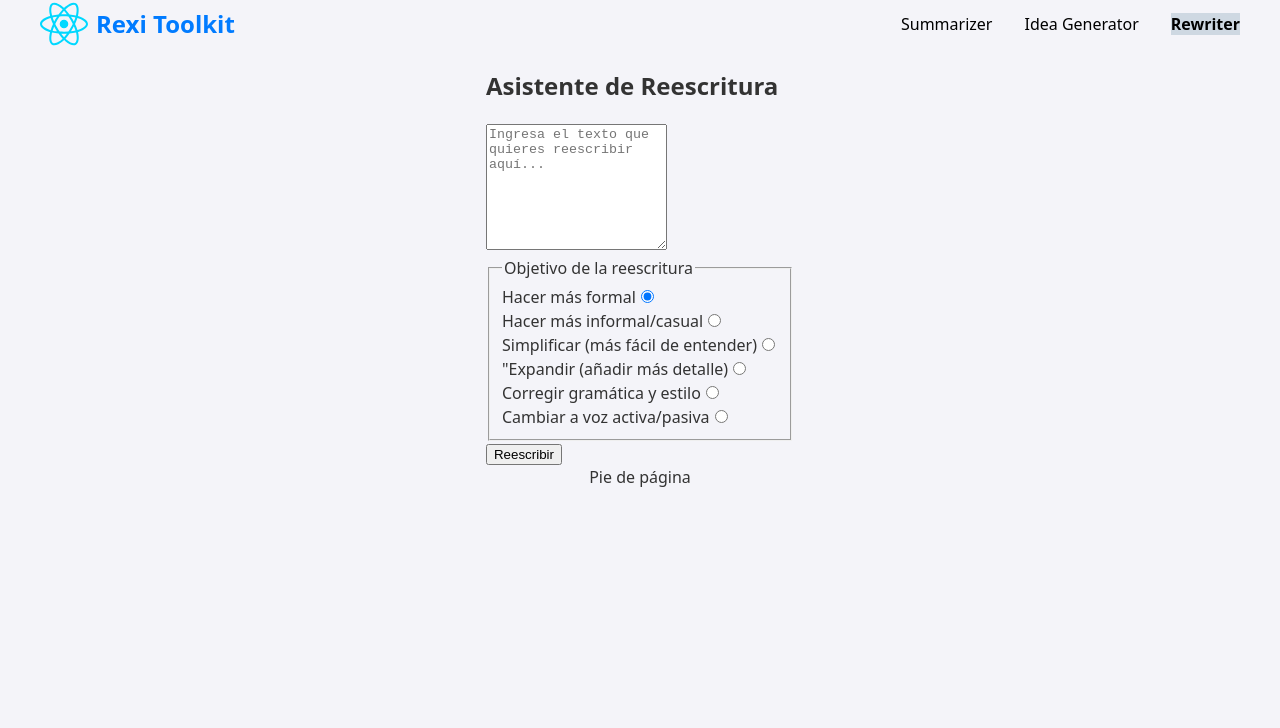
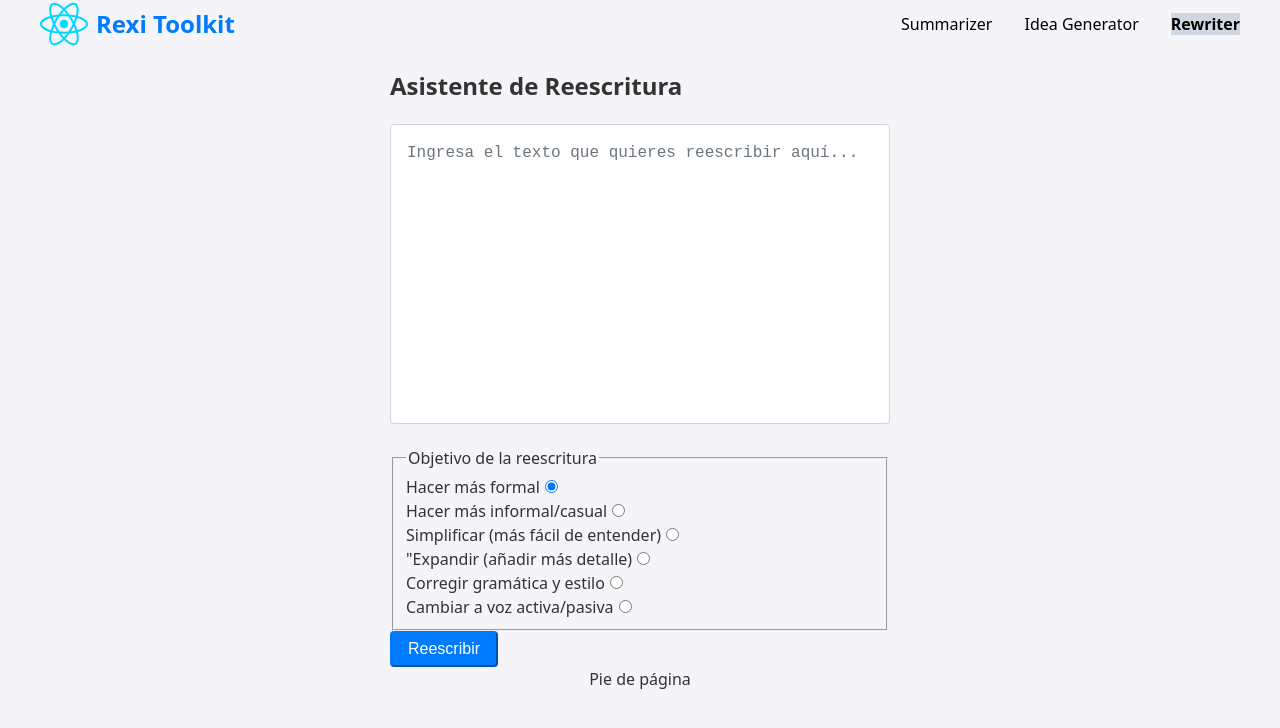
Before and after one commit to OsOsorioP/Orzalia, a React (Vite) app: page /rewriter in a window 1280 px wide. Shown: the top 728 px of the page. Built offline with nearby package versions, Linux system fonts and the light colour scheme; no server answers.

Commit message:
Refactor RewriterTool to use Button and Textarea components for improved styling and consistency

```diff
--- a/src/features/rewriter/RewriterTool.jsx
+++ b/src/features/rewriter/RewriterTool.jsx
@@ -1,5 +1,7 @@
 import { useState } from "react";
 import { useRewriter } from "./useRewriter";
+import Button from "../../components/common/Button/Button";
+import Textarea from "../../components/common/Textarea/Textarea";
 
 export const RewriterTool = () => {
   const [originalText, setOriginalText] = useState("");
@@ -14,7 +16,7 @@ export const RewriterTool = () => {
   return (
     <section>
       <h2>Asistente de Reescritura</h2>
-      <textarea
+      <Textarea
         name=""
         id=""
         value={originalText}
@@ -22,8 +24,7 @@ export const RewriterTool = () => {
         placeholder="Ingresa el texto que quieres reescribir aquí..."
         rows={8}
         disabled={isLoading}
-      ></textarea>
-
+      />
       <fieldset>
         <legend>Objetivo de la reescritura</legend>
         <div>
@@ -101,9 +102,9 @@ export const RewriterTool = () => {
           />
         </div>
       </fieldset>
-      <button onClick={handleRewriteClick} disabled={isLoading}>
-        {isLoading ? "Reescribiendo..." : "Reescribir"}
-      </button>
+      <Button onClick={handleRewriteClick} disabled={isLoading}>
+        Reescribir
+      </Button>
       {error && <p> Error: {error} </p>}
       {rewrittenText && !isLoading && (
         <div>
```
